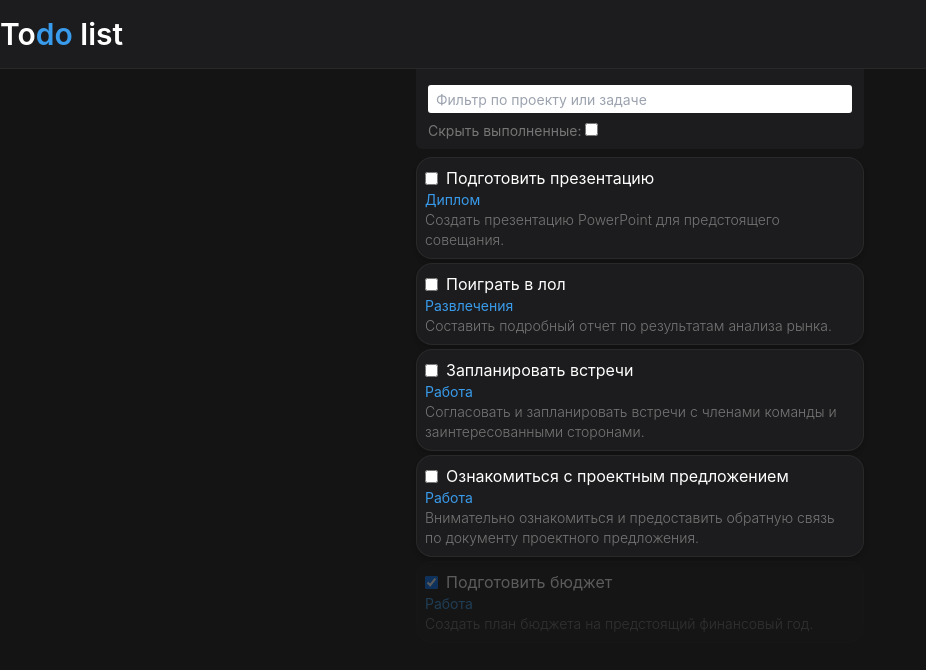
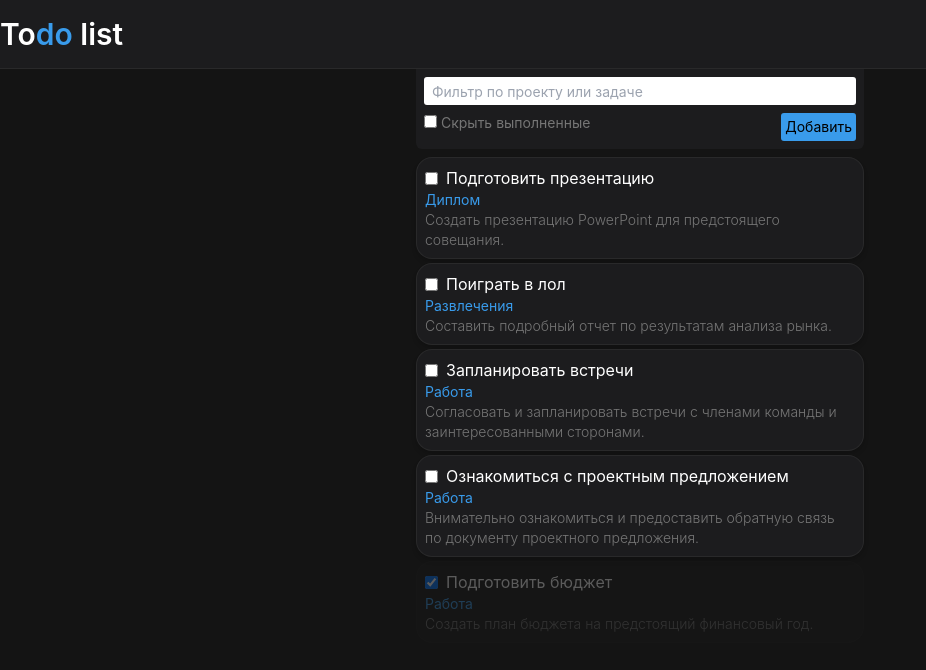
Before and after one commit to adamchehab/todo_app, a React (Vite) app: page / in a window 1280 px wide. Shown: the top 670 px of the page, without its empty margins (0-926 px from the left). Built offline with nearby package versions, Linux system fonts and the light colour scheme.

Commit message:
Added: Button + css for it

```diff
--- a/src/App.css
+++ b/src/App.css
@@ -1,5 +1,5 @@
 .task_card {
-	@apply text-white mt-1 mx-auto max-w-md p-2 bg-taskCard-neutral rounded-2xl border border-taskCard-border hover:bg-taskCard-hover select-none shadow-md;
+	@apply text-white mt-1 mx-auto max-w-md p-2 bg-taskCard-neutral rounded-2xl border border-taskCard-border hover:bg-taskCard-hover select-none shadow-md transition-all duration-200;
 }
 
 /* TODO тут 2 класса по сути дублирубтся - мб это как то обединяется */
--- a/src/App.tsx
+++ b/src/App.tsx
@@ -24,6 +24,13 @@ function TaskList() {
 	// TODO transition
 
 	// TODO make priority border?
+	// TODO счетчик заданий сверху
+
+
+	// TODO PROJECTS OPTIONS PRIORITY SORTING
+
+
+	// Make so you can choose project
 
 	// NOTE я ща чето делаю но вдруг это плохая практика? вдруг можно лучше? но лучше делать а не делать да?
 
@@ -76,24 +83,33 @@ function TaskList() {
 			</div>
 			<div className="bg-darkColor justify-center items-center h-screen">
 				{/* Top block */}
-				<div className="bg-taskCard-neutral mb-2 pb-2 pt-2 mx-auto max-w-md rounded-b-md p-1">
+				<div className="bg-taskCard-neutral mb-2 mx-auto max-w-md rounded-b-md">
 					{/* Search bar */}
 					<div className="mx-auto max-w-md p-2">
 						<input
-							className="w-full h-7 rounded-[3px] text-sm pl-2"
+							className="w-full h-7 rounded-[3px] text-sm pl-2 outline-none"
 							placeholder="Фильтр по проекту или задаче"
 							value={searchItem}
 							onChange={handleSearchItem}
 						/>
 					</div>
+					{/* Filter and button block */}
+					<div className="flex justify-between">
 						{/* Filter */}
-					<div className="text-sm text-taskCard-description_text mx-auto max-w-md pl-2">
-						Скрыть выполненные:{" "}
+						<div className="text-sm text-taskCard-description_text pl-2">
 							<input
 								type="checkbox"
 								checked={filter}
 								onChange={handleFilterToggle}
 							></input>
+							{" "}Скрыть выполненные
+						</div>
+						{/* Button */}
+						<div>
+							<button className="bg-taskCard-project text-sm p-1 rounded-[3px] hover:bg-taskCard-projectDarker transition-all duration-400 hover:text-gray-200 mr-2 mb-2">
+								Добавить
+							</button>
+						</div>
 					</div>
 				</div>
 				{/* Tasks */}
--- a/tailwind.config.js
+++ b/tailwind.config.js
@@ -14,6 +14,7 @@ export default {
 					completed: "#25252554",
 					description_text: "#757575",
 					project: "#399bebff",
+					projectDarker: "#287cc0ff",
         },
 			},
 		},
```
Lines whose indentation alone changed are shown as unchanged.
